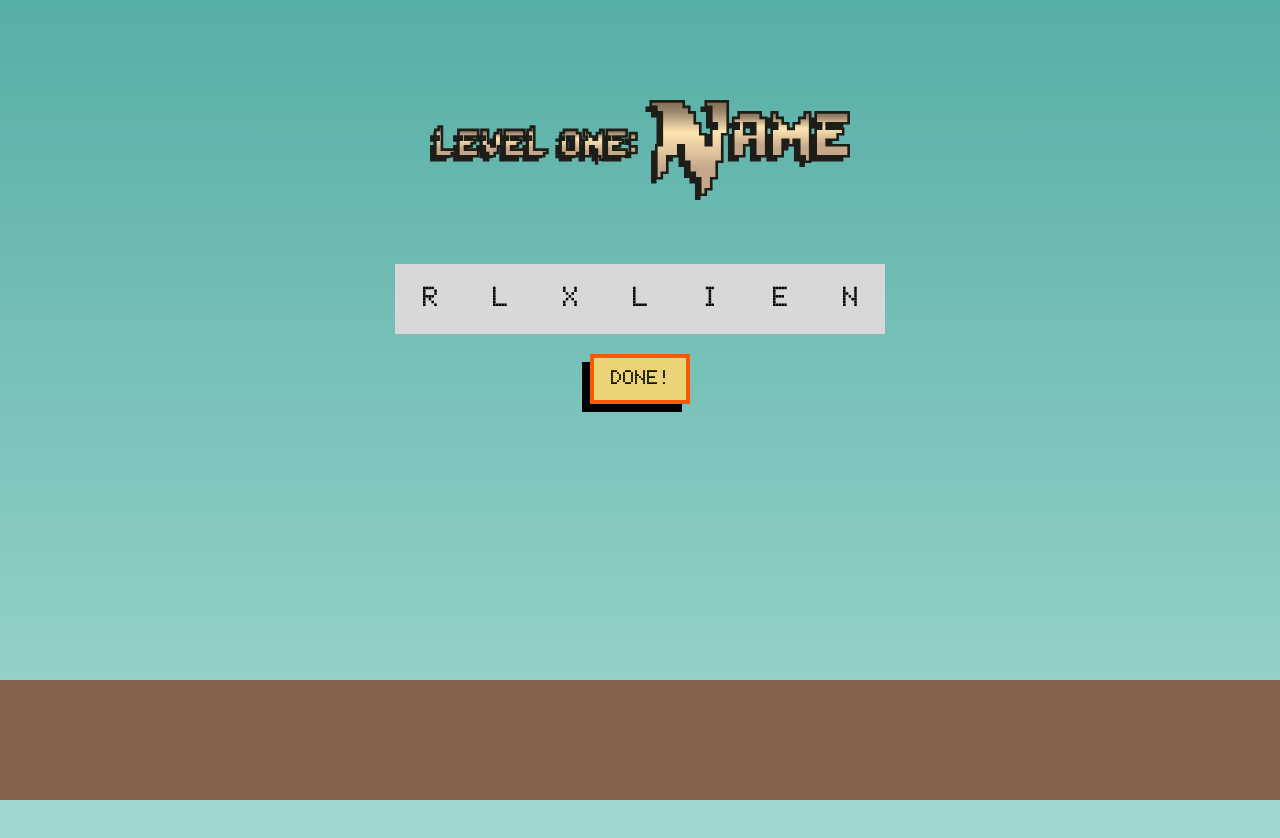
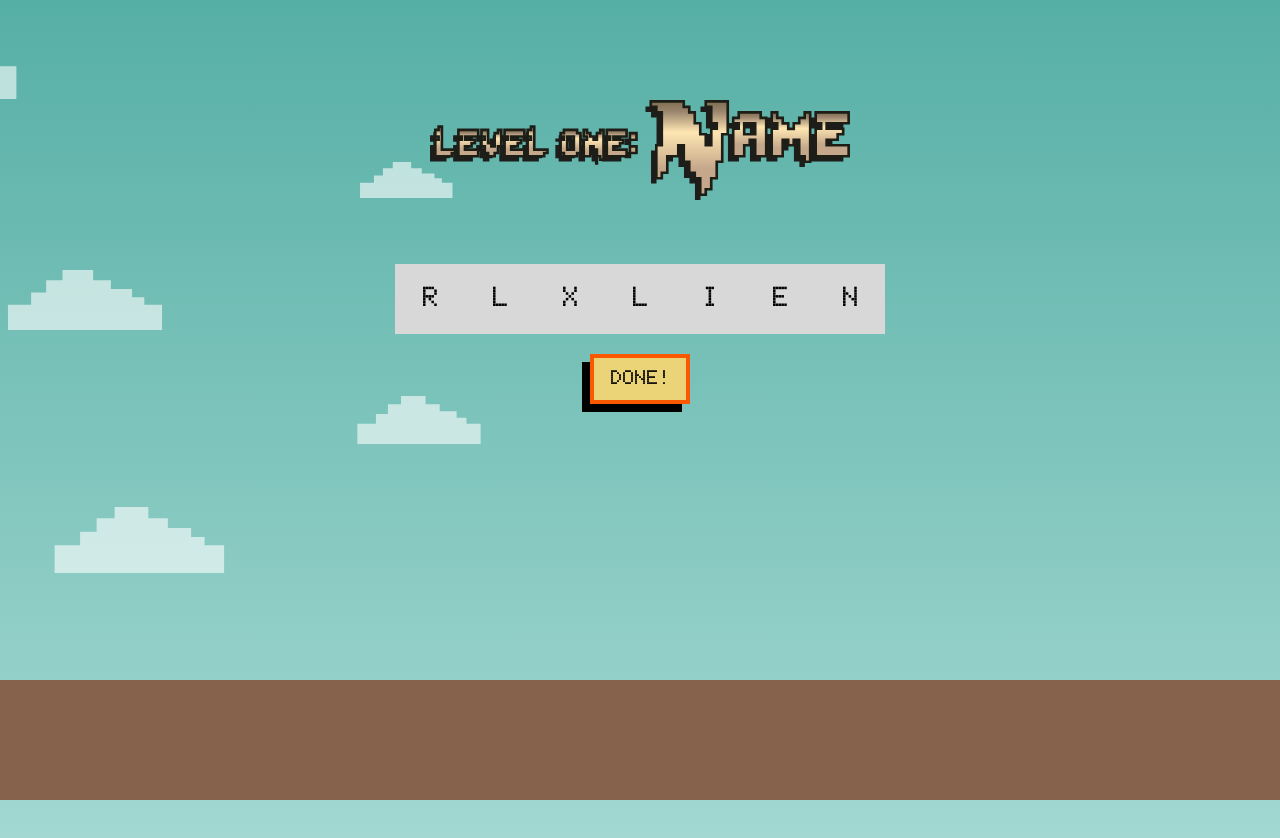
Before and after one commit to fephil/sax-turtles-webapp, a React (Create React App) app: page /level/1/1 in a window 1280 px wide. Shown: the top 838 px of the page. Built offline with nearby package versions, Linux system fonts and the light colour scheme.

Commit message:
feat: Added clouds to all other levels

```diff
--- a/src/App.css
+++ b/src/App.css
@@ -223,6 +223,11 @@ body {
   background-color: #000;
   margin: 0 auto;
   display: block;
+  position: relative;
+}
+
+.complaint-input-container.overlay-show {
+  position: static;
 }
 
 .complaint-input-editor {
--- a/src/ComplaintFormLevel.js
+++ b/src/ComplaintFormLevel.js
@@ -125,7 +125,30 @@ class ComplaintFormLevel extends Component {
             <section style={{ textAlign: 'center', marginTop: '60px' }}>
                 <img src={levelOneLogo} alt='' style={{ maxWidth: '420px', marginBottom: '60px'}} />
                 {button}
-                <form className="complaint-input-container" onSubmit={this.handleSubmit}>
+
+                <div className='clouds-container'>
+                    <div className="x1">
+                        <div className="cloud"></div>
+                    </div>
+
+                    <div className="x2">
+                        <div className="cloud"></div>
+                    </div>
+
+                    <div className="x3">
+                        <div className="cloud"></div>
+                    </div>
+
+                    <div className="x4">
+                        <div className="cloud"></div>
+                    </div>
+
+                    <div className="x5">
+                        <div className="cloud"></div>
+                    </div>
+                </div>
+
+                <form className={'complaint-input-container'  + ((this.state.overlayShown) ? 'overlay-show' : '')} onSubmit={this.handleSubmit}>
 
                     <textarea className="complaint-input-editor" value={this.state.value} onChange={this.handleChange} onKeyUp={this.handleChange}/>
 
--- a/src/GameComplete.js
+++ b/src/GameComplete.js
@@ -45,7 +45,30 @@ class GameComplete extends Component {
         });
 
         return (
-            <section style={{ textAlign: 'center', marginTop: '30px' , display: (this.state.gameData.length === 0) ? 'none' : 'block' }}>
+            <div>
+                <div className='clouds-container'>
+                    <div className="x1">
+                        <div className="cloud"></div>
+                    </div>
+
+                    <div className="x2">
+                        <div className="cloud"></div>
+                    </div>
+
+                    <div className="x3">
+                        <div className="cloud"></div>
+                    </div>
+
+                    <div className="x4">
+                        <div className="cloud"></div>
+                    </div>
+
+                    <div className="x5">
+                        <div className="cloud"></div>
+                    </div>
+                </div>
+            <section style={{ position: 'relative', height: '100vh', textAlign: 'center', marginTop: '30px' , display: (this.state.gameData.length === 0) ? 'none' : 'block' }}>
+
                 <img src={questionComplete} alt='' style={{ maxWidth: '500px', marginBottom: '30px'}} />
 
                 <div className='game-complete-text'>
@@ -59,7 +82,6 @@ class GameComplete extends Component {
                     <p>
                         Now continue on your way
                     </p>
-                    <button className='button-normal'>EXIT</button>
                 </div>
 
                 <div className="floor floor--alt">
@@ -67,6 +89,7 @@ class GameComplete extends Component {
                 <img src={vikingVictory} alt='' className='vikingVictory' />
 
             </section>
+            </div>
         )
     }
 }
--- a/src/LevelOne.js
+++ b/src/LevelOne.js
@@ -11,6 +11,28 @@ class LevelOne extends Component {
             <section style={{ textAlign: 'center', marginTop: '100px' }}>
                 {/* TODO: move this into own component */}
 
+                <div className='clouds-container'>
+                    <div className="x1">
+                        <div className="cloud"></div>
+                    </div>
+
+                    <div className="x2">
+                        <div className="cloud"></div>
+                    </div>
+
+                    <div className="x3">
+                        <div className="cloud"></div>
+                    </div>
+
+                    <div className="x4">
+                        <div className="cloud"></div>
+                    </div>
+
+                    <div className="x5">
+                        <div className="cloud"></div>
+                    </div>
+                </div>
+
                 <img src={levelOneLogo} alt='' style={{ maxWidth: '420px', marginBottom: '60px'}} />
 
                 <LevelOneTickerParent gameId={this.props.match.params.gameId} />
--- a/src/LevelOneTickerParent.js
+++ b/src/LevelOneTickerParent.js
@@ -87,7 +87,9 @@ class LevelOneTickerParent extends Component {
 
                         <Route render={({ history}) => (
                             <button className='lvl-one-button' style={{
-                                marginTop: '-20px'
+                                position: 'relative',
+                                marginTop: '-20px',
+                                zIndex: 1000
                             }}
                             /* onClick={() => history.push('/world-map')}>NEXT</button> */
                             onClick={this.sendLevelData.bind(this, history, this.props)}>NEXT</button>
@@ -100,7 +102,7 @@ class LevelOneTickerParent extends Component {
         }
 
         return (
-            <form className='lvl-one-input-container' onSubmit={this.handleSubmit.bind(this)}>
+            <form className={'lvl-one-input-container ' + ((this.state.overlayShown) ? 'overlay-show' : '')} onSubmit={this.handleSubmit.bind(this)}>
                 {button}
 
                 {/* TODO: Could loop and create these?  */}
--- a/src/levelOneInputTicker.css
+++ b/src/levelOneInputTicker.css
@@ -3,6 +3,11 @@
 .lvl-one-input-container {
     margin: 0 auto;
     text-align: center;
+    position: relative;
+}
+
+.lvl-one-input-container.overlay-show {
+    position: static;
 }
 
 .lvl-one-input {
```
